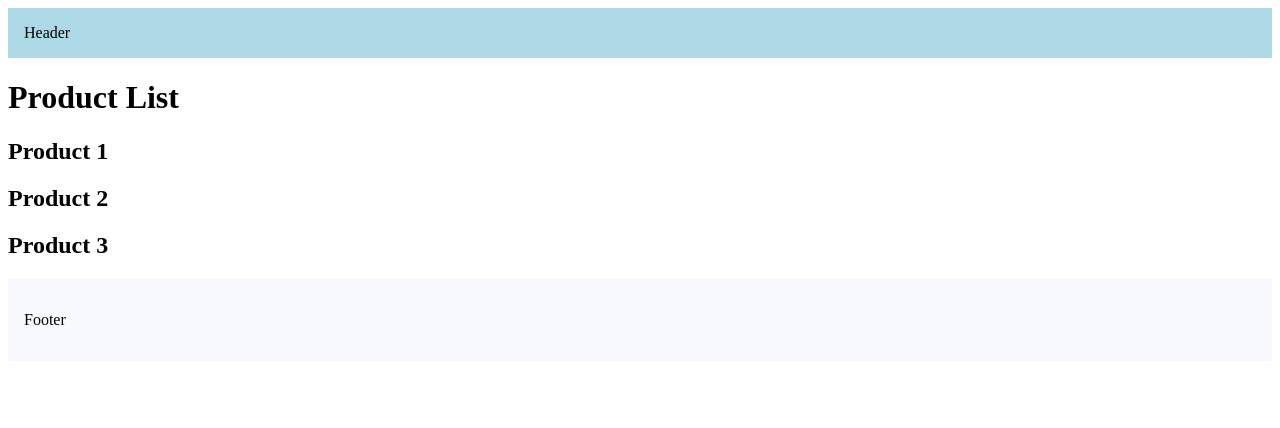
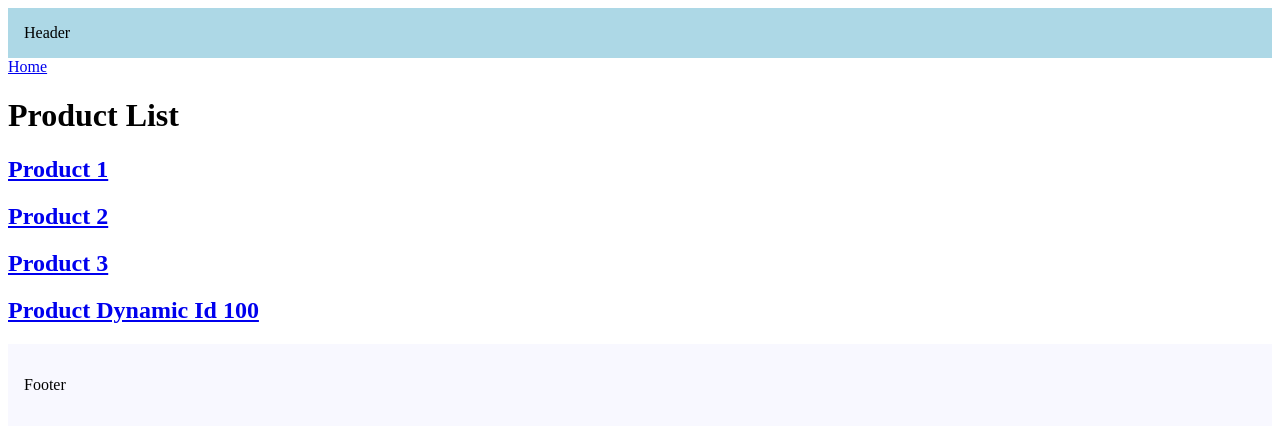
Before and after one commit to kamranlatifch/NextJs-Practuce, a Next.js app in the folder routing-demo/: page /products in a window 1280 px wide. Shown: the top 428 px of the page. Built offline with nearby package versions, Linux system fonts and the light colour scheme.

Commit message:
Link Component Nevigations

```diff
--- a/routing-demo/src/app/layout.tsx
+++ b/routing-demo/src/app/layout.tsx
@@ -2,7 +2,7 @@
 export const metadata:Metadata = {
   title: {
     absolute:"",
-    default:"Ndesks as default title",
+    default:"Ndesks",
     template:"%s | Ndesks dynamic title as template"
   },
   description: 'Generated by Next.js',
@@ -10,7 +10,7 @@
 
 //title.default -> we use as fallback title for child object
 //title.template ->  for dynamic title to add a s prefix or suffix
-// title.absolute -> completely ignores default as it is set in Parent
+// title.absolute -> completely ignores default as it is set in Parent usually we dont need that
 
 export default function RootLayout({
   children,
--- a/routing-demo/src/app/products/page.tsx
+++ b/routing-demo/src/app/products/page.tsx
@@ -1,10 +1,14 @@
+import Link from "next/link"
 export default function ProductList(){
+    const productId=100
     return<>
+    <Link href="/">Home</Link>
     <h1>Product List</h1>
-    <h2>Product 1</h2>
-    <h2>Product 2</h2>
-    <h2>Product 3</h2>
-
+    <h2><Link href='products/1'>Product 1</Link></h2>
+    <h2><Link href='products/2'>Product 2</Link></h2>
+    <h2><Link href='products/3' replace>Product 3</Link></h2>
+    {/* replace replaces the previous history state */}
+    <h2><Link href={`products/${productId}`}>Product Dynamic Id 100</Link></h2>
 
     </>
 }
```
Also changed, not shown: routing-demo/src/app/page.tsx (+8 -1 lines).
